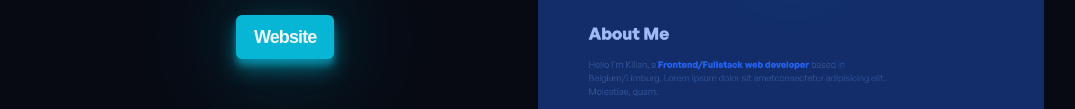
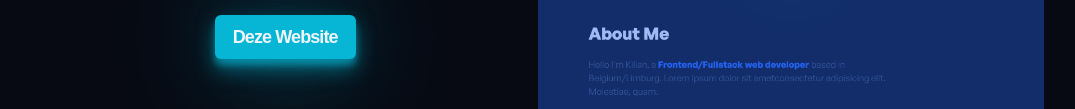
Before and after one commit to kilianfrederix/Portfolio-website, a website built with Vite: page index.html in a window 1280 px wide. Shown: the part 6787-6896 px from the top of the page, without its empty margins (102-1177 px from the left). Built offline with nearby package versions, Linux system fonts and the light colour scheme; a web font is replaced by a local one.

Commit message:
add links

```diff
--- a/index.html
+++ b/index.html
@@ -340,7 +340,7 @@
               ab, velit adipisci incidunt eos eius assumenda, repudiandae dicta tempora veniam harum laudantium fugit
               aliquam.
             </p>
-            <a class="btn work__project-btn" href="#">Website</a>
+            <a class="btn work__project-btn" href="https://test-portfolio-green.vercel.app">Website</a>
           </div>
 
           <!-- project 2 -->
@@ -359,7 +359,7 @@
               ab, velit adipisci incidunt eos eius assumenda, repudiandae dicta tempora veniam harum laudantium fugit
               aliquam.
             </p>
-            <a class="btn work__project-btn" href="#">Website</a>
+            <a class="btn work__project-btn" href="https://portfolio-website-ten-lime.vercel.app">Deze Website</a>
           </div>
 
           <!-- project 3 -->
@@ -378,11 +378,11 @@
               ab, velit adipisci incidunt eos eius assumenda, repudiandae dicta tempora veniam harum laudantium fugit
               aliquam.
             </p>
-            <a class="btn work__project-btn" href="#">Website</a>
+            <a class="btn work__project-btn" href="https://profile-card-ten-kappa.vercel.app">Website</a>
           </div>
 
           <!-- project 4 -->
-          <h3 class="work__project-title">work in progress</h3>
+          <h3 class="work__project-title">Spotify Clone</h3>
           <div class="work__img-wrapper work__image4">
             <img class="lazy loading" src="https://fakeimg.pl/900x900" data-src="/work in progress square.png" alt="work in progress">
           </div>
```
